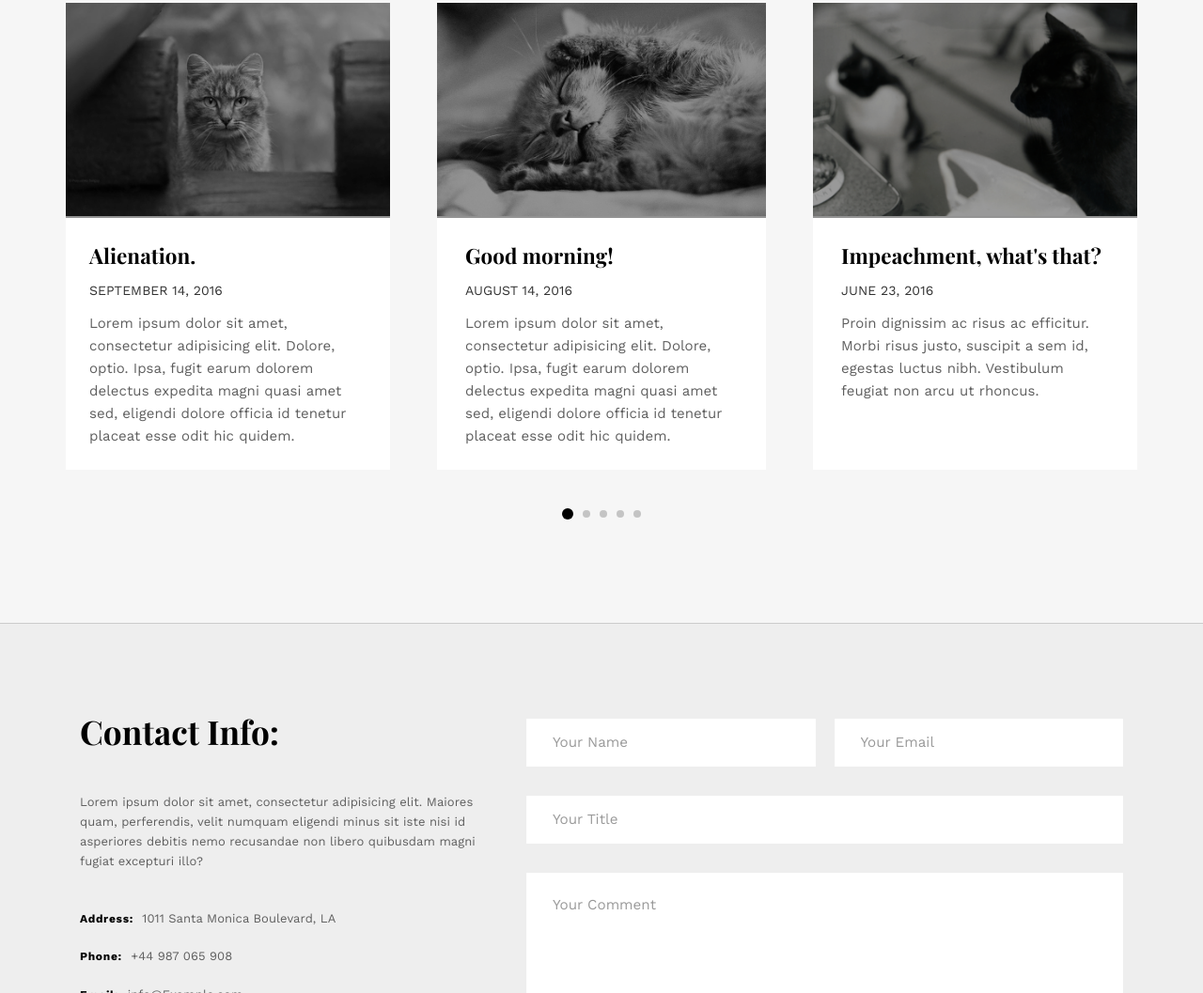
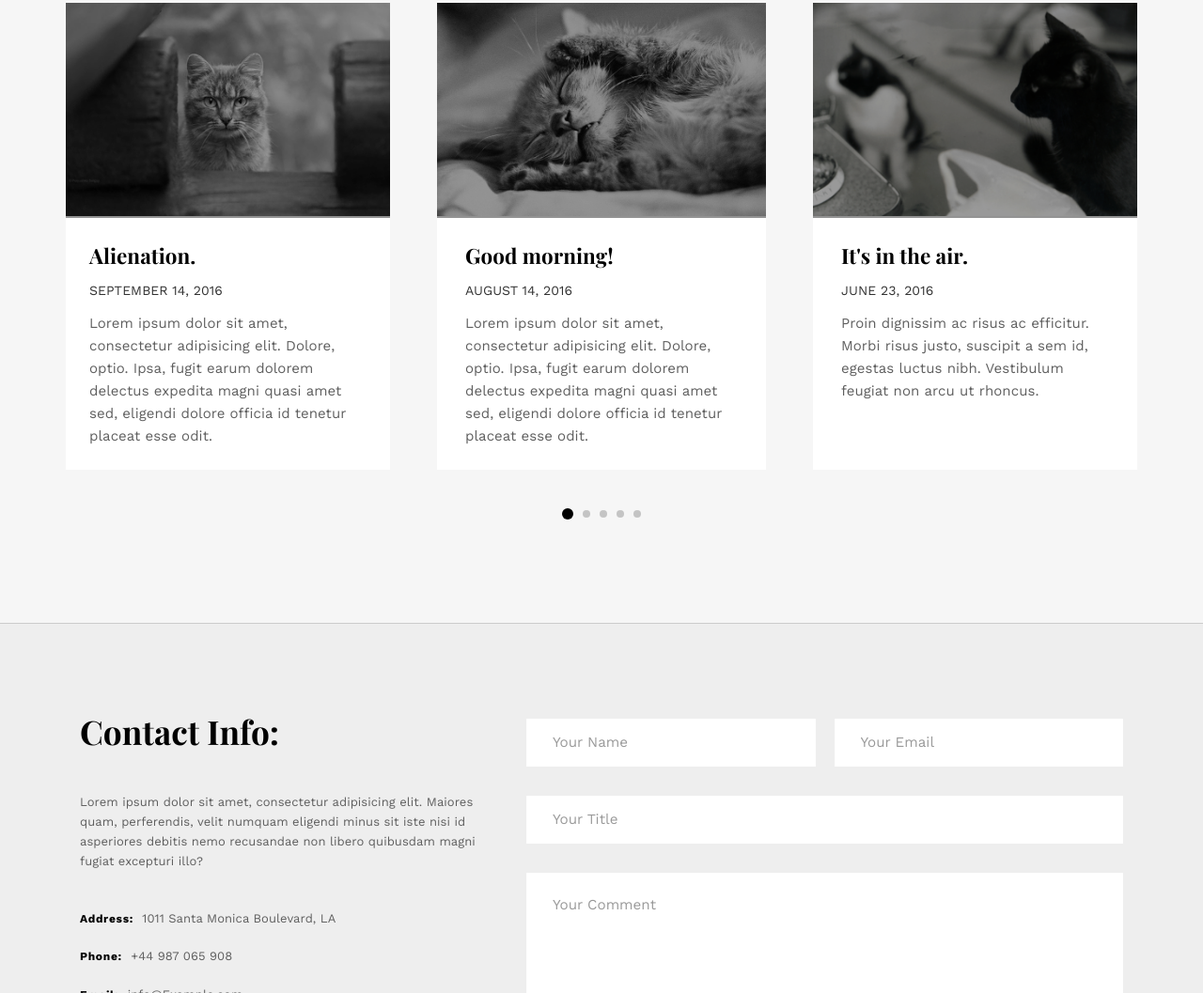
Before and after one commit to PhilippMelnikov/BlackAndWhiteLanding, a plain HTML site: page index.html in a window 1280 px wide. Shown: the part 3996-5053 px from the top of the page at 94% size. Drawn offline with nearby package versions, Linux system fonts and the light colour scheme; files whose address does not match are found by name; a web font is replaced by a local one.

Commit message:
LATEST CHANGES5

```diff
--- a/index.html
+++ b/index.html
@@ -345,7 +345,7 @@
 								<div class="caption">
 									<h1 class="blog-heading">Good morning!</h1>
 									<h2 class="data">August 14, 2016</h2>
-									<p>Lorem ipsum dolor sit amet, consectetur adipisicing elit. Dolore, optio. Ipsa, fugit earum dolorem delectus expedita magni quasi amet sed, eligendi dolore officia id tenetur placeat esse odit hic quidem.</p>
+									<p>Lorem ipsum dolor sit amet, consectetur adipisicing elit. Dolore, optio. Ipsa, fugit earum dolorem delectus expedita magni quasi amet sed, eligendi dolore officia id tenetur placeat esse odit.</p>
 								</div>
 							</div>
 						</div>
@@ -356,7 +356,7 @@
 									<div class="dark-cover"></div>
 								</div>
 								<div class="caption">
-									<h1 class="blog-heading">Impeachment, what's that?</h1>
+									<h1 class="blog-heading">It's in the air.</h1>
 									<h2 class="data">June 23, 2016</h2>
 									<p>Proin dignissim ac risus ac efficitur. Morbi risus justo, suscipit a sem id, egestas luctus nibh. Vestibulum feugiat non arcu ut rhoncus.</p>
 								</div>
@@ -382,9 +382,9 @@
 									<div class="dark-cover"></div>
 								</div>
 								<div class="caption">
-									<h1 class="blog-heading">Looking for opportunities.</h1>
+									<h1 class="blog-heading">Looking for a trouble.</h1>
 									<h2 class="data">April 12, 2016</h2>
-									<p>Lorem ipsum dolor sit amet, consectetur adipisicing elit. Dolore, optio. Ipsa, fugit earum dolorem delectus expedita magni quasi amet sed, eligendi dolore officia id tenetur placeat esse odit hic quidem.</p>
+									<p>Lorem ipsum dolor sit amet, consectetur adipisicing elit. Dolore, optio. Ipsa, fugit earum dolorem delectus expedita magni quasi amet sed, eligendi dolore officia id tenetur placeat esse odit.</p>
 								</div>
 							</div>
 						</div>
@@ -397,7 +397,7 @@
 								<div class="caption">
 									<h1 class="blog-heading">Alienation.</h1>
 									<h2 class="data">September 14, 2016</h2>
-									<p>Lorem ipsum dolor sit amet, consectetur adipisicing elit. Dolore, optio. Ipsa, fugit earum dolorem delectus expedita magni quasi amet sed, eligendi dolore officia id tenetur placeat esse odit hic quidem.</p>
+									<p>Lorem ipsum dolor sit amet, consectetur adipisicing elit. Dolore, optio. Ipsa, fugit earum dolorem delectus expedita magni quasi amet sed, eligendi dolore officia id tenetur placeat esse odit.</p>
 								</div>
 							</div>
 						</div>
```
